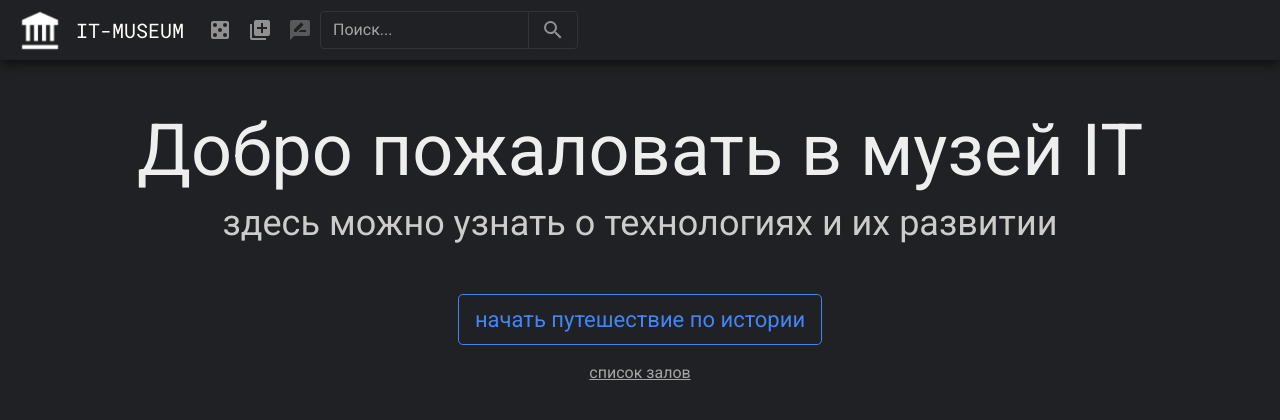
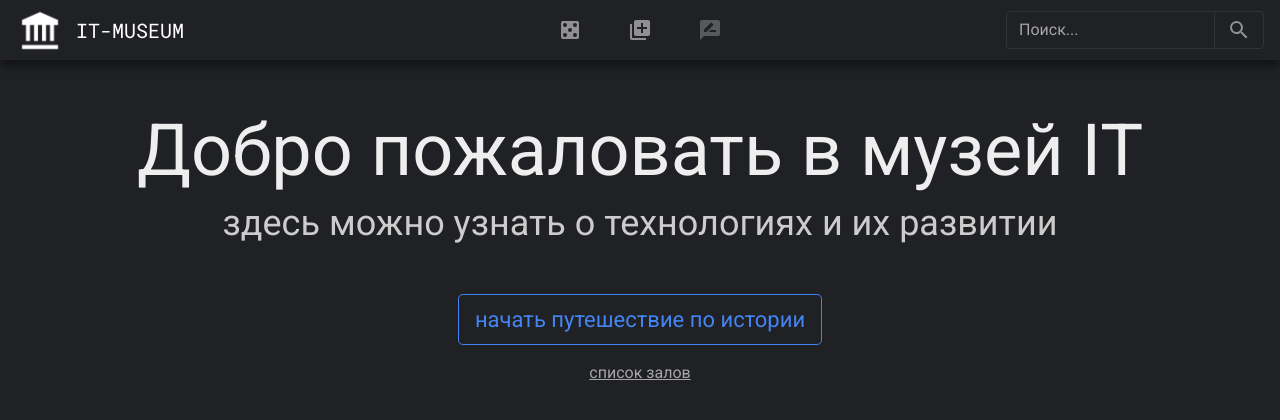
Before and after one commit to project-six/it-museum, a Django app: template museum/templates/index.html in a window 1280 px wide. Shown: the top 420 px of the page. Run offline with Django 3.2, Linux system fonts and the light colour scheme; the template is opened without the code that fills it, so the values that code supplies are empty; some libraries are stand-ins or nearby versions.

Commit message:
Center icons and add spacing

```diff
--- a/museum/static/css/style.css
+++ b/museum/static/css/style.css
@@ -136,6 +136,19 @@ body {
     opacity: .25;
 }
 
+.navbar-nav {
+    width: fit-content;
+    position: absolute;
+    right: 0;
+    left: 0;
+    margin-right: auto;
+    margin-left: auto;
+}
+
+.navbar-nav .nav-item {
+    margin: 0 15px;
+}
+
 .text-lighter {
     color: #999;
 }
--- a/museum/templates/base.html
+++ b/museum/templates/base.html
@@ -61,7 +61,7 @@
                 </a>
             </li>
         </ul>
-        <form class="form-inline" method="get" action="{% url 'search' %}">
+        <form class="form-inline ml-auto" method="get" action="{% url 'search' %}">
             <div class="input-group">
                 <input type="text" class="form-control search-form-element search-form-input"
                        placeholder="Поиск..."
```
